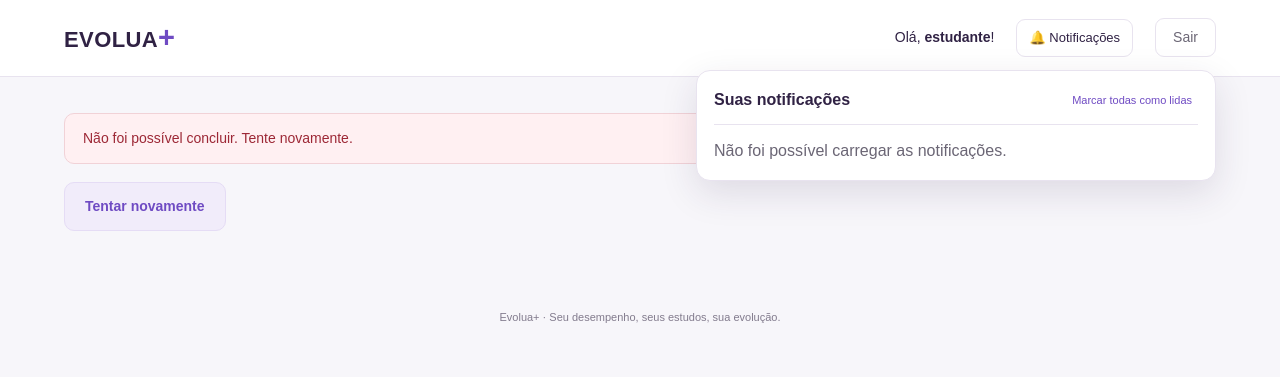
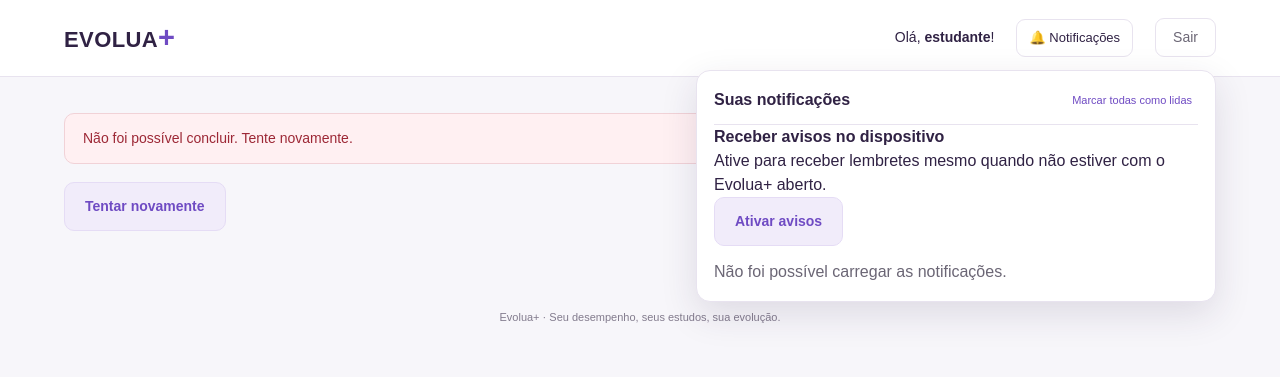
Before and after one commit to EduMab/Projeto-De-Extensao-Em-Criacao-De-Sistemas, a web app: page / in a window 1280 px wide, after a click that opens the changed part. Shown: the top 377 px of the page. Run offline with its HTML, style and script files only (its server is not run), Linux system fonts and the light colour scheme; data that the repository does not hold is empty; database files in the repository are not loaded.

Commit message:
Adiciona opcao para ativar avisos no dispositivo

```diff
--- a/src/main/resources/static/index.html
+++ b/src/main/resources/static/index.html
@@ -4,15 +4,15 @@
   <meta charset="UTF-8">
   <meta name="viewport" content="width=device-width, initial-scale=1.0">
   <title>Meu objetivo | Evolua+</title>
-  <link rel="stylesheet" href="/painel.css?v=notificacoes-1">
-  <script src="/painel.js?v=notificacoes-1" defer></script>
+  <link rel="stylesheet" href="/painel.css?v=notificacoes-2">
+  <script src="/painel.js?v=notificacoes-2" defer></script>
 </head>
 <body>
   <header class="topbar">
     <a class="brand" href="/index.html" aria-label="Evolua+, meu painel">EVOLUA<span>+</span></a>
     <div class="user"><span>Olá, <strong id="nomeUsuario">estudante</strong>!</span><button id="abrirNotificacoes" class="notification-trigger" type="button" aria-expanded="false" aria-controls="centralNotificacoes">🔔 <span>Notificações</span><b id="contadorNotificacoes" hidden>0</b></button><button id="sair" class="quiet" type="button">Sair</button></div>
   </header>
-  <section id="centralNotificacoes" class="notification-center" hidden aria-label="Central de notificações"><div class="notification-heading"><strong>Suas notificações</strong><button id="marcarTodasNotificacoes" type="button">Marcar todas como lidas</button></div><div id="listaNotificacoes"><p class="muted">Carregando…</p></div></section>
+  <section id="centralNotificacoes" class="notification-center" hidden aria-label="Central de notificações"><div class="notification-heading"><strong>Suas notificações</strong><button id="marcarTodasNotificacoes" type="button">Marcar todas como lidas</button></div><div class="push-preferences"><div><strong>Receber avisos no dispositivo</strong><p id="estadoPush">Ative para receber lembretes mesmo quando não estiver com o Evolua+ aberto.</p></div><button id="ativarPush" class="secondary" type="button">Ativar avisos</button></div><div id="listaNotificacoes"><p class="muted">Carregando…</p></div></section>
   <main class="container">
     <p id="carregamento" class="loading" role="status">Preparando seu espaço de estudos…</p>
     <div id="erro" class="notice error" role="alert" hidden></div>
```
